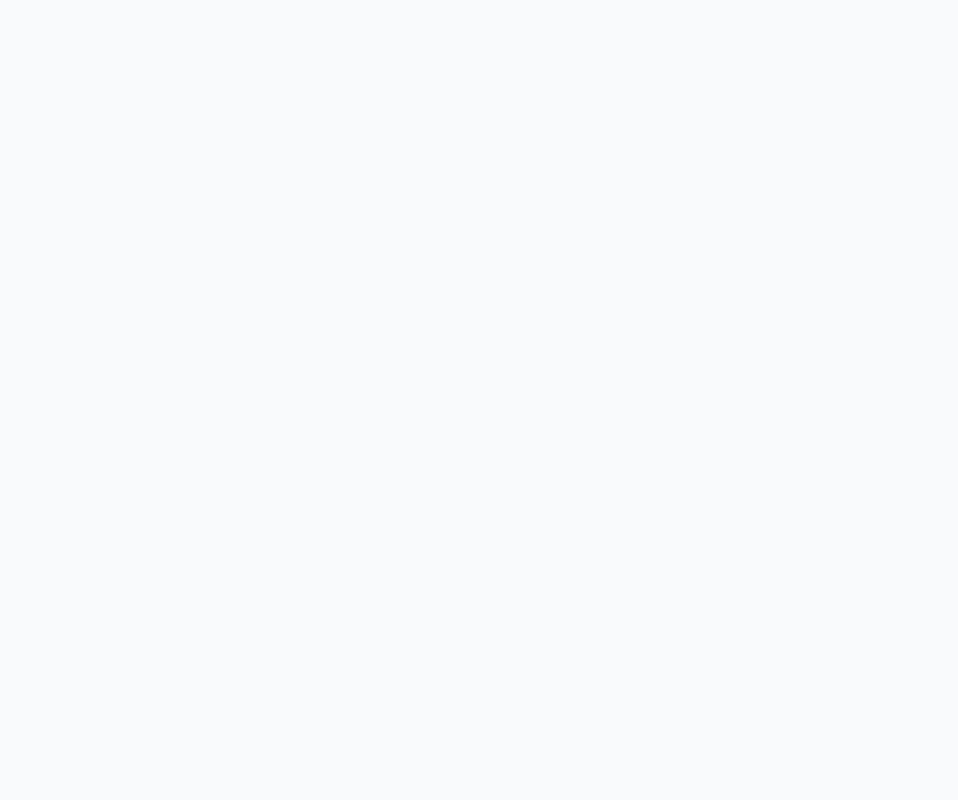
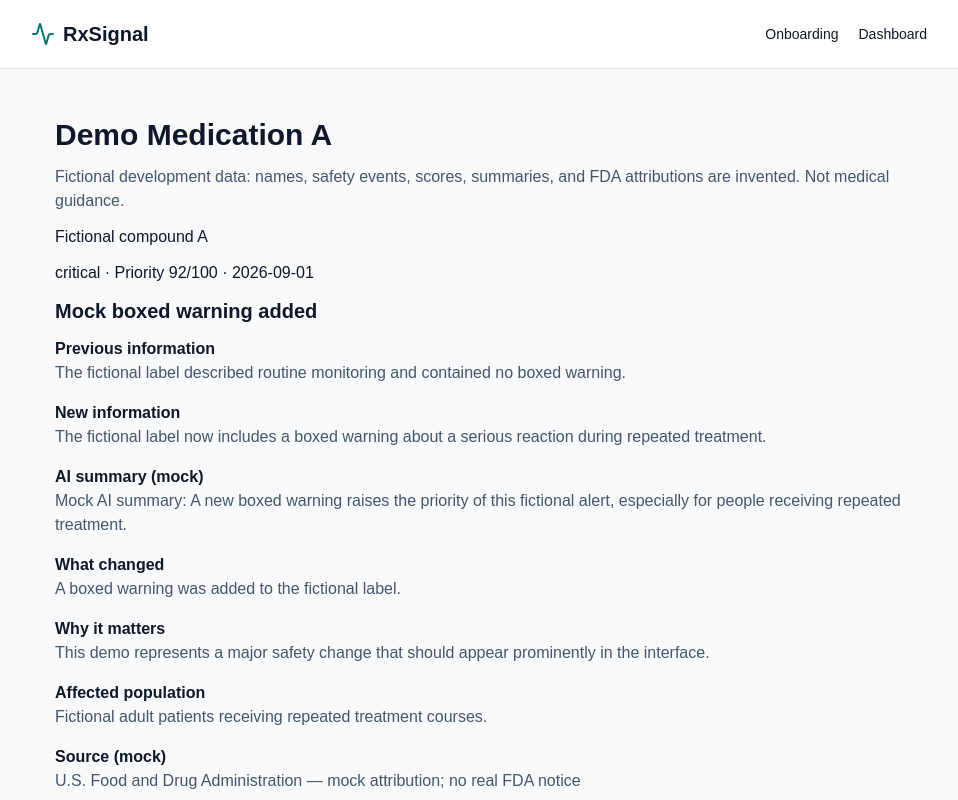
Before and after one commit to PrinceOseiBonsu/rxsignal, a Next.js app in the folder frontend/: page /medication/demo-medication-a in a window 1280 px wide. Before the commit this address had no page. Shown: the top 800 px of the page, without its empty margins (161-1119 px from the left). Built offline with nearby package versions, Linux system fonts and the light colour scheme.

Commit message:
Add shared mock medication alerts for Phase 2

```diff
--- a/frontend/app/dashboard/page.tsx
+++ b/frontend/app/dashboard/page.tsx
@@ -1,16 +1,18 @@
 import Link from "next/link";
 import SignalChart from "@/components/SignalChart";
-import { medications } from "@/data/mockData";
+import { alerts, mockDataNotice } from "@/data/mockData";
 
 export default function DashboardPage() {
   return (
     <section className="space-y-6">
       <h1 className="text-3xl font-bold">Dashboard</h1>
-      <p className="text-slate-600">Setup preview using fictional data, with no connection to the backend.</p>
+      <p className="text-slate-600">{mockDataNotice}</p>
       <ul className="space-y-2">
-        {medications.map((medication) => (
+        {alerts.map((medication) => (
           <li key={medication.id}>
-            <Link className="font-medium text-teal-700 underline" href={`/medication/${medication.id}`}>{medication.name}</Link>
+            <Link className="font-medium text-teal-700 underline" href={`/medication/${medication.id}`}>{medication.drugName}</Link>
+            <p className="text-sm text-slate-600">{medication.severity} · Priority {medication.priorityScore}/100 · <time dateTime={medication.date}>{medication.date}</time></p>
+            <p>{medication.headline}</p>
           </li>
         ))}
       </ul>
--- a/frontend/app/medication/[id]/page.tsx
+++ b/frontend/app/medication/[id]/page.tsx
@@ -1,15 +1,42 @@
 import { notFound } from "next/navigation";
-import { medications } from "@/data/mockData";
+import { alerts, mockDataNotice } from "@/data/mockData";
 
 export default async function MedicationPage({ params }: { params: Promise<{ id: string }> }) {
   const { id } = await params;
-  const medication = medications.find((item) => item.id === id);
+  const medication = alerts.find((item) => item.id === id);
   if (!medication) notFound();
 
   return (
     <section className="space-y-3">
-      <h1 className="text-3xl font-bold">{medication.name}</h1>
-      <p className="text-slate-600">Fictional medication detail placeholder. The timeline and intelligence brief will be added in later phases.</p>
+      <h1 className="text-3xl font-bold">{medication.drugName}</h1>
+      <p className="text-slate-600">{mockDataNotice}</p>
+      <p>{medication.genericName}</p>
+      <p>{medication.severity} · Priority {medication.priorityScore}/100 · <time dateTime={medication.date}>{medication.date}</time></p>
+      <h2 className="text-xl font-semibold">{medication.headline}</h2>
+      <dl className="space-y-4">
+        {[
+          ["Previous information", medication.previousInformation],
+          ["New information", medication.newInformation],
+          ["AI summary (mock)", medication.aiSummary],
+          ["What changed", medication.intelligenceBrief.whatChanged],
+          ["Why it matters", medication.intelligenceBrief.whyItMatters],
+          ["Affected population", medication.intelligenceBrief.whoMayBeAffected],
+          ["Source (mock)", medication.source],
+        ].map(([label, value]) => (
+          <div key={label}>
+            <dt className="font-semibold">{label}</dt>
+            <dd className="text-slate-600">{value}</dd>
+          </div>
+        ))}
+      </dl>
+      <h2 className="text-xl font-semibold">Timeline (mock)</h2>
+      <ol className="list-inside list-decimal space-y-2">
+        {medication.timeline.map((event) => (
+          <li key={event.date}>
+            <time dateTime={event.date}>{event.date}</time> — {event.label} ({event.status})
+          </li>
+        ))}
+      </ol>
     </section>
   );
 }
--- a/frontend/data/mockData.ts
+++ b/frontend/data/mockData.ts
@@ -1,10 +1,99 @@
-import type { Medication } from "@/types/medication";
+import type { MedicationAlert } from "@/types/medication";
 
-// Fictional setup fixtures; replace as the product requirements become defined.
-export const medications: Medication[] = [
-  { id: "demo-medication", name: "Demo medication" },
+export const mockDataNotice =
+  "Fictional development data: names, safety events, scores, summaries, and FDA attributions are invented. Not medical guidance.";
+
+// All three alerts are fabricated UI fixtures, not reports about real products.
+// Dates use YYYY-MM-DD; timeline entries are ordered oldest to newest.
+// AI summaries are handwritten examples. No AI or FDA service is called.
+export const alerts: MedicationAlert[] = [
+  {
+    id: "demo-medication-a",
+    isMock: true,
+    drugName: "Demo Medication A",
+    genericName: "Fictional compound A",
+    severity: "critical",
+    priorityScore: 92,
+    date: "2026-09-01",
+    headline: "Mock boxed warning added",
+    previousInformation:
+      "The fictional label described routine monitoring and contained no boxed warning.",
+    newInformation:
+      "The fictional label now includes a boxed warning about a serious reaction during repeated treatment.",
+    aiSummary:
+      "Mock AI summary: A new boxed warning raises the priority of this fictional alert, especially for people receiving repeated treatment.",
+    intelligenceBrief: {
+      whatChanged: "A boxed warning was added to the fictional label.",
+      whyItMatters:
+        "This demo represents a major safety change that should appear prominently in the interface.",
+      whoMayBeAffected: "Fictional adult patients receiving repeated treatment courses.",
+    },
+    source: "U.S. Food and Drug Administration — mock attribution; no real FDA notice",
+    timeline: [
+      { date: "2024-01-15", status: "normal", label: "Mock initial label" },
+      { date: "2025-06-10", status: "update", label: "Mock monitoring update" },
+      { date: "2026-09-01", status: "warning", label: "Mock boxed warning" },
+    ],
+  },
+  {
+    id: "demo-medication-b",
+    isMock: true,
+    drugName: "Demo Medication B",
+    genericName: "Fictional compound B",
+    severity: "high",
+    priorityScore: 76,
+    date: "2026-09-08",
+    headline: "Mock interaction warning expanded",
+    previousInformation:
+      "The fictional label listed a general interaction precaution without naming a specific combination.",
+    newInformation:
+      "The fictional label adds a warning about use with Fictional Compound X and describes additional monitoring.",
+    aiSummary:
+      "Mock AI summary: The interaction section now identifies a specific fictional combination, creating a high-priority review scenario.",
+    intelligenceBrief: {
+      whatChanged: "A specific interaction warning was added to the fictional label.",
+      whyItMatters:
+        "This demo lets the interface show an important safety update below the critical alert.",
+      whoMayBeAffected: "Fictional patients also receiving Fictional Compound X.",
+    },
+    source: "U.S. Food and Drug Administration — mock attribution; no real FDA notice",
+    timeline: [
+      { date: "2024-03-20", status: "normal", label: "Mock initial label" },
+      { date: "2025-11-12", status: "update", label: "Mock interaction review" },
+      { date: "2026-09-08", status: "warning", label: "Mock interaction warning" },
+    ],
+  },
+  {
+    id: "demo-medication-c",
+    isMock: true,
+    drugName: "Demo Medication C",
+    genericName: "Fictional compound C",
+    severity: "moderate",
+    priorityScore: 48,
+    date: "2026-09-15",
+    headline: "Mock population guidance clarified",
+    previousInformation:
+      "The fictional label gave general follow-up information without a separate section for older adults.",
+    newInformation:
+      "The fictional label clarifies follow-up information for older adults without adding a boxed warning.",
+    aiSummary:
+      "Mock AI summary: Follow-up wording for a fictional population has been clarified, providing a moderate-priority example for the dashboard.",
+    intelligenceBrief: {
+      whatChanged: "Follow-up wording for older adults was clarified in the fictional label.",
+      whyItMatters:
+        "This demo provides a lower-priority label update for comparison and filtering.",
+      whoMayBeAffected: "Fictional adults aged 65 and older receiving this demo medication.",
+    },
+    source: "U.S. Food and Drug Administration — mock attribution; no real FDA notice",
+    timeline: [
+      { date: "2024-05-02", status: "normal", label: "Mock initial label" },
+      { date: "2025-08-18", status: "update", label: "Mock population review" },
+      { date: "2026-09-15", status: "update", label: "Mock guidance clarification" },
+    ],
+  },
 ];
 
+// Independent Phase 1 chart fixture, not calculated from the alerts above.
 export const demoSignalData = [
   { label: "Week 1", count: 2 },
   { label: "Week 2", count: 4 },
--- a/frontend/types/medication.ts
+++ b/frontend/types/medication.ts
@@ -1,5 +1,33 @@
-// Minimal shape for Phase 1 navigation. Extend when the data requirements are agreed.
-export interface Medication {
+export type Severity = "critical" | "high" | "moderate";
+export type TimelineStatus = "normal" | "update" | "warning";
+
+export interface TimelineEvent {
+  /** ISO date (YYYY-MM-DD), so events can be sorted consistently. */
+  date: string;
+  status: TimelineStatus;
+  label: string;
+}
+
+export interface MedicationAlert {
   id: string;
-  name: string;
+  isMock: true;
+  drugName: string;
+  genericName?: string;
+  severity: Severity;
+  /** Hand-assigned demo score from 0 to 100; not a clinical calculation. */
+  priorityScore: number;
+  date: string;
+  headline: string;
+  previousInformation: string;
+  newInformation: string;
+  /** Handwritten placeholder for a future AI-generated summary. */
+  aiSummary: string;
+  intelligenceBrief: {
+    whatChanged: string;
+    whyItMatters: string;
+    whoMayBeAffected: string;
+  };
+  /** Display-only mock attribution, not a verified FDA citation. */
+  source: string;
+  timeline: TimelineEvent[];
 }
```
Also changed, not shown: 1 other file (tests, documents, lock files or other folders).
